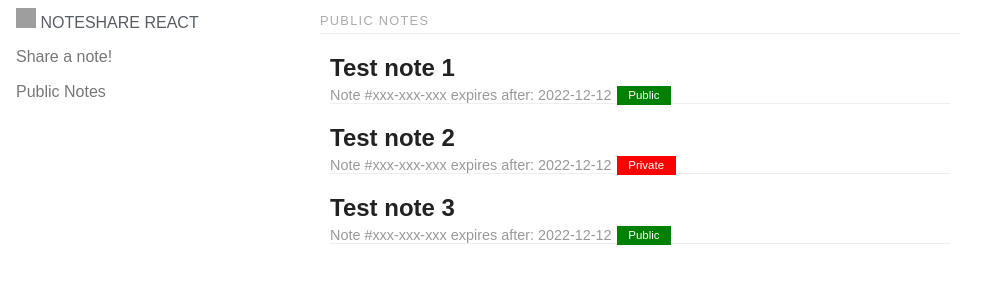
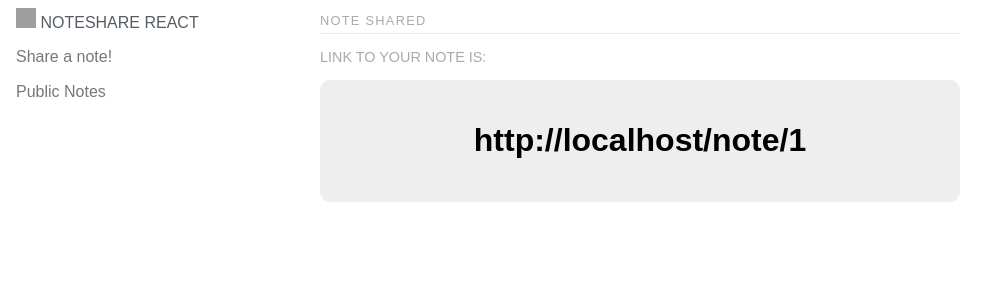
Before and after one commit to wmaliga/note-share-react, a React (Create React App) app: page /share/link/1 in a window 1280 px wide. Shown: the top 300 px of the page, without its empty margins (0-1007 px from the left). Built offline with nearby package versions, Linux system fonts and the light colour scheme; grey boxes are pictures that could not be loaded.

Commit message:
Application Routing provided

```diff
--- a/package.json
+++ b/package.json
@@ -9,6 +9,7 @@
     "purecss": "^2.1.0",
     "react": "^18.2.0",
     "react-dom": "^18.2.0",
+    "react-router-dom": "^6.3.0",
     "react-scripts": "5.0.1",
     "web-vitals": "^2.1.4"
   },
--- a/src/app/App.js
+++ b/src/app/App.js
@@ -1,4 +1,5 @@
 import React from "react";
+import {BrowserRouter, Route, Routes} from "react-router-dom";
 
 import 'purecss/build/pure-min.css';
 import 'purecss/build/grids-responsive-min.css';
@@ -6,6 +7,9 @@ import 'purecss/build/grids-responsive-min.css';
 import './App.css';
 
 import NoteList from './note-list/NoteList';
+import NoteDetails from "./note-details/NoteDetails";
+import NoteShare from "./note-share/NoteShare";
+import NoteLink from "./note-link/NoteLink";
 
 function App() {
   return (
@@ -26,7 +30,14 @@ function App() {
         </div>
       </div>
       <div className="content pure-u-1 pure-u-md-1-2">
-        <NoteList/>
+        <BrowserRouter>
+          <Routes>
+            <Route path="/" element={<NoteList/>}/>
+            <Route path="/note/:id" element={<NoteDetails/>}/>
+            <Route path="/share" element={<NoteShare/>}/>
+            <Route path="/share/link/:id" element={<NoteLink/>}/>
+          </Routes>
+        </BrowserRouter>
       </div>
     </div>
   );
--- a/src/app/note-details/NoteDetails.js
+++ b/src/app/note-details/NoteDetails.js
@@ -1,14 +1,17 @@
 import React from "react";
+import {useParams} from "react-router-dom";
 
 import './NoteDetails.css';
 
 function NoteDetails() {
+  const {id} = useParams();
+
   return (
     <div>
       <h1 className="content-subhead">Note Details</h1>
       <div>
         <h2 className="note-title">Test note 1</h2>
-        <p className="note-meta">Note #xxx-xxx-xxx
+        <p className="note-meta">Note #{id}
           <span> expires after: 2022-12-12 </span>
           <span className="tag tag-green">Public</span>
         </p>
--- a/src/app/note-link/NoteLink.js
+++ b/src/app/note-link/NoteLink.js
@@ -1,14 +1,17 @@
 import React from "react";
+import {useParams} from "react-router-dom";
 
 import './NoteLink.css';
 
 function NoteLink() {
+  const {id} = useParams();
+
   return (
     <div>
       <h1 className="content-subhead">Note shared</h1>
       <p className="link-label">Link to your note is:</p>
       <div className="link-container align-center">
-        <h1>http://localhost/note/xxx-xxx-xxx-xxx</h1>
+        <h1>http://localhost/note/{id}</h1>
       </div>
     </div>
   );
```
Also changed, not shown: 1 other file (tests, documents, lock files or other folders).
